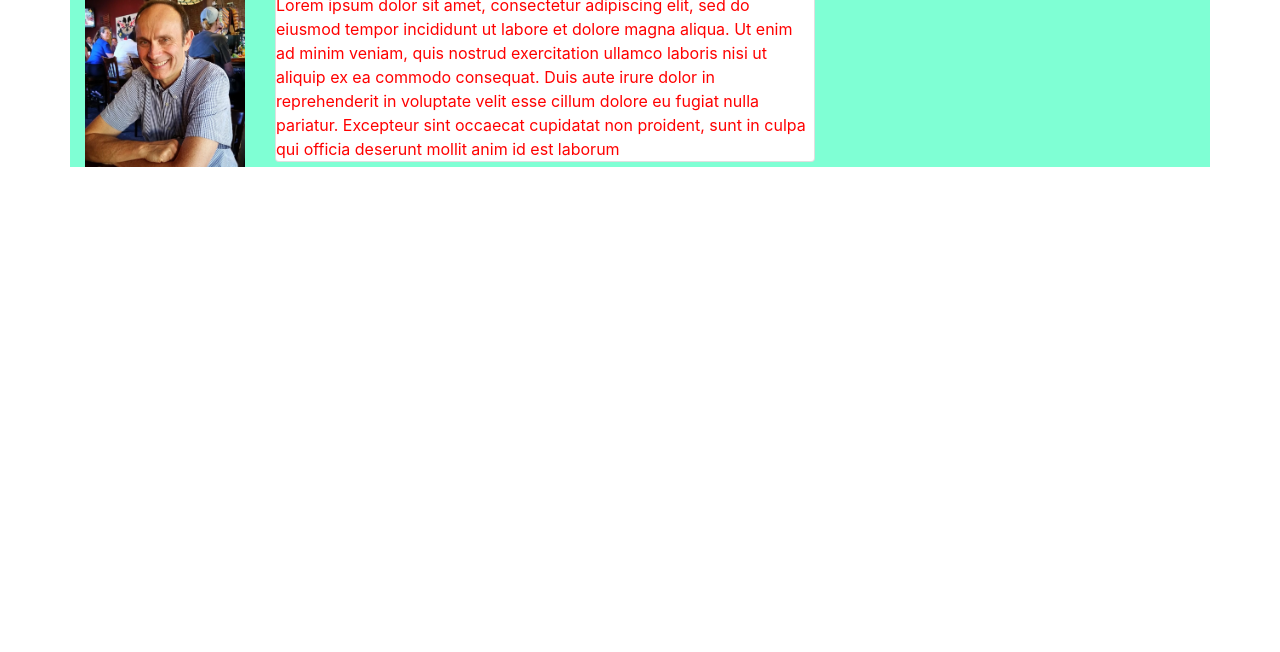
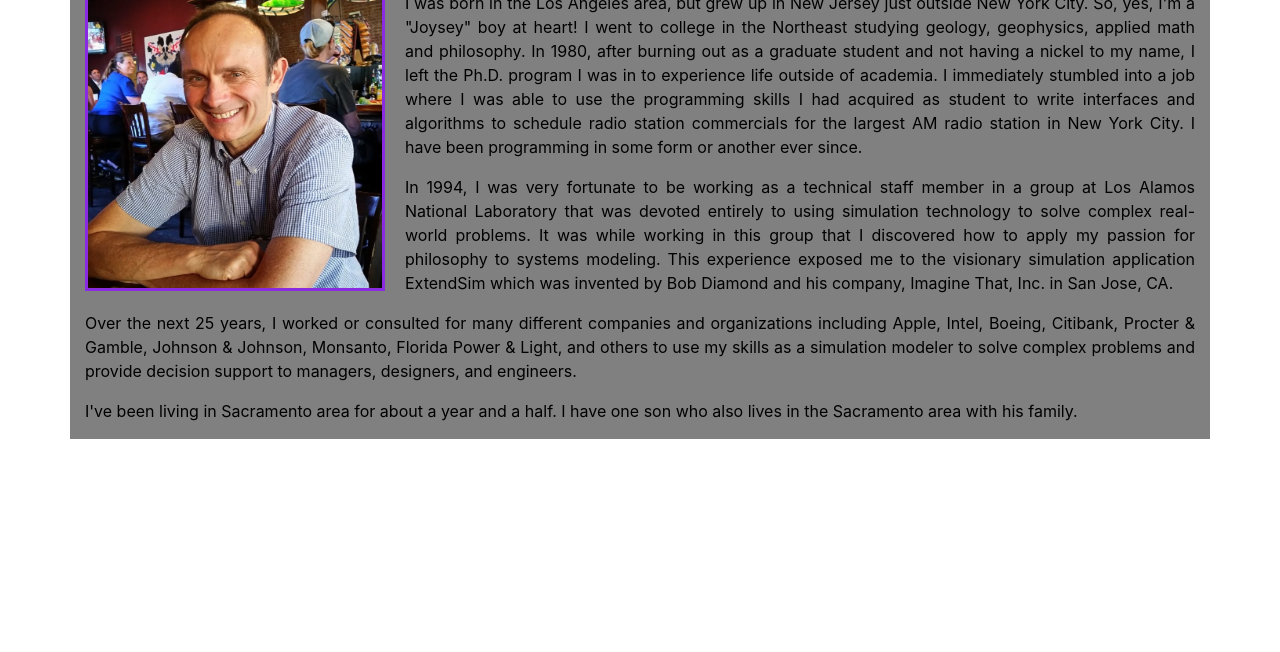
Before and after one commit to phtag/Bootstrap-portfolio, a plain HTML site: page index.html in a window 1280 px wide. Shown: the part 148-800 px from the top of the page. Drawn offline with nearby package versions, Linux system fonts and the light colour scheme.

Commit message:
"Work in progress"

```diff
--- a/assets/css/style.css
+++ b/assets/css/style.css
@@ -1,4 +1,32 @@
 .my-container {
-    background-color: aquamarine;
-    color: red;
+    background-color:yellowgreen;
+    color:black;
+    width: 100%;
+    /* margin: 20px; */
 }
+.bio-image {
+    /* width: 100%; */
+    float: left;
+    border-style: solid;
+    border-width: 3px;
+    border-color: blueviolet;
+    margin-right: 20px;
+    width: 300px;
+    height: 300px;
+}
+.about-me-section {
+    float: left;
+    background-color: grey;
+    width: 100%;
+    /* margin-right: 20px; */
+}
+#about-me-heading {
+    border-style: solid;
+    border-width: 0px 0px 5px 0px;
+    border-bottom-color: blueviolet;
+ /*   border-bottom-width: 5px; */
+    width: 100%;
+    text-align: left;
+    background-color:yellow;
+    padding-left: 20px;
+ }
--- a/index.html
+++ b/index.html
@@ -4,13 +4,13 @@
     <meta charset="UTF-8">
     <meta name="viewport" content="width=device-width, initial-scale=1.0">
     <meta http-equiv="X-UA-Compatible" content="ie=edge">
+    <link rel="stylesheet" href="https://stackpath.bootstrapcdn.com/bootstrap/4.1.3/css/bootstrap.min.css" integrity="sha384-MCw98/SFnGE8fJT3GXwEOngsV7Zt27NXFoaoApmYm81iuXoPkFOJwJ8ERdknLPMO" crossorigin="anonymous">
     <link rel="stylesheet" href="assets/css/style.css">
-    <link rel="stylesheet" href="https://stackpath.bootstrapcdn.com/bootstrap/4.1.3/css/bootstrap.min.css" integrity="sha384-MCw98/SFnGE8fJT3GXwEOngsV7Zt27NXFoaoApmYm81iuXoPkFOJwJ8ERdknLPMO" crossorigin="anonymous">
     <title>Index</title>
 </head>
 <body>
        <nav class="navbar navbar-expand-lg navbar-light bg-light">
-        <a class="navbar-brand" href="#"><h2 style="margin-top: -10px; margin-bottom: -10px; padding: 20px; background-color: gold">Peter H. Tag</h2></a>
+        <a class="navbar-brand" href="#"><h2 style="margin-top: -13px; margin-bottom: -13px; padding: 20px; background-color: #4aaaa5">Peter H. Tag</h2></a>
         <button class="navbar-toggler" type="button" data-toggle="collapse" data-target="#navbarSupportedContent" aria-controls="navbarSupportedContent" aria-expanded="false" aria-label="Toggle navigation">
             <span class="navbar-toggler-icon"></span>
         </button>
@@ -35,20 +35,22 @@
     </nav>
     <div class="container my-container">
         <div class="row">
-            <div class="col-md-8">
-                <h1>About me</h1>
-                <div class="row">
-                    <div class="col-md-3">
-                        <img class="card-img-top" src="assets/images/PeterBioPicture.jpg" />
-                    </div>
-                    <div class="col-md-9">
-                        <div class="card">
-                            Lorem ipsum dolor sit amet, consectetur adipiscing elit, sed do eiusmod tempor incididunt ut labore et dolore magna aliqua. Ut enim ad minim veniam, quis nostrud exercitation ullamco laboris nisi ut aliquip ex ea commodo consequat. Duis aute irure dolor in reprehenderit in voluptate velit esse cillum dolore eu fugiat nulla pariatur. Excepteur sint occaecat cupidatat non proident, sunt in culpa qui officia deserunt mollit anim id est laborum
-                        </div>
-                    </div>
-                </div>
+            <div class="col-md-12" ID="about-me-heading">
+                <h1 >About Me</h1>
             </div>
         </div>
+        <!--<div class="row"> -->
+        <div class="row">
+            <div class="col-md-12 about-me-section">
+                <img class="bio-image" class="pull-left" src="assets/images/PeterBioPicture.jpg" />
+                <p style="text-align: justify">I was born in the Los Angeles area, but grew up in New Jersey just outside New York City. So, yes, I'm a "Joysey" boy at heart! I went to college in the Northeast studying geology, geophysics, applied math and philosophy. In 1980, after burning out as a graduate student and not having a nickel to my name, I left the Ph.D. program I was in to experience life outside of academia. I immediately stumbled into a job where I was able to use the programming skills I had acquired as student to write interfaces and algorithms to schedule radio station commercials for the largest AM radio station in New York City. I have been programming in some form or another ever since.</p>
+                <p style="text-align: justify">In 1994, I was very fortunate to be working as a technical staff member in a group at Los Alamos National Laboratory that was devoted entirely to using simulation technology to solve complex real-world problems. It was while working in this group that I discovered how to apply my passion for philosophy to systems modeling. This experience exposed me to the visionary simulation application ExtendSim which was invented by Bob Diamond and his company, Imagine That, Inc. in San Jose, CA.</p>
+                <p style="text-align: justify">Over the next 25 years, I worked or consulted for many different companies and organizations including Apple, Intel, Boeing, Citibank, Procter & Gamble, Johnson & Johnson, Monsanto, Florida Power & Light, and others to use my skills as a simulation modeler to solve complex problems and provide decision support to managers, designers, and engineers.</p>
+                <p style="text-align: justify">I've been living in Sacramento area for about a year and a half. I have one son who also lives in the Sacramento area with his family.</p>
+            </div>
+        </div>
+            <!--</div>  -->
+       <!-- </div> -->
     </div>
 </body>
 </html>
```
Also changed, not shown: scratch.html (added, +59 -0 lines), scratch2.html (added, +55 -0 lines).
